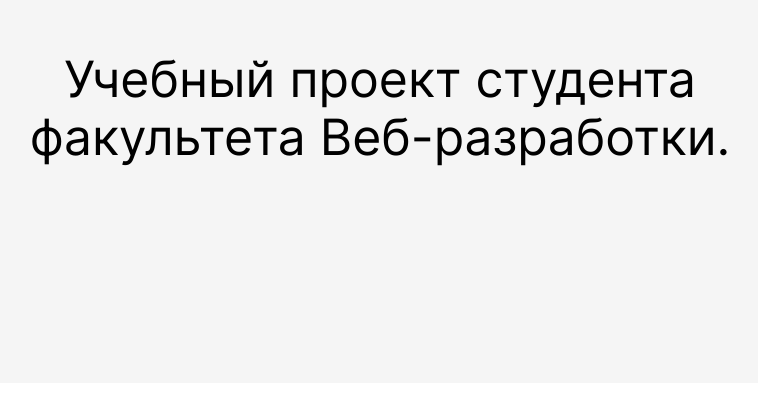
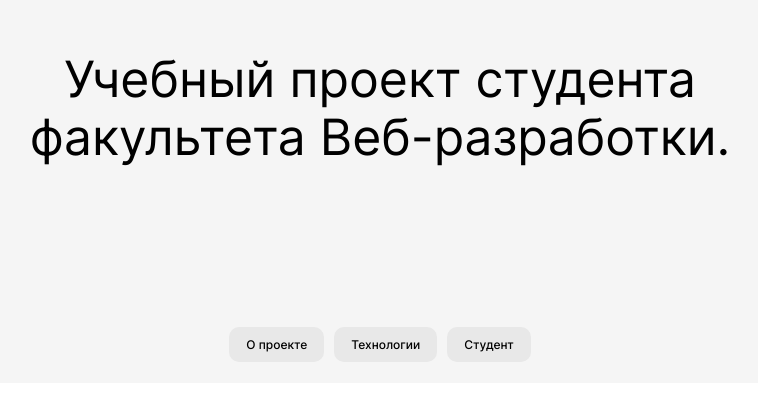
Before and after one commit to Karmyshkov/movies-explorer-frontend, a React (Create React App) app: page / in a window 1280 px wide. Shown: the part 110-510 px from the top of the page, without its empty margins (260-1018 px from the left). Built offline with nearby package versions, Linux system fonts and the light colour scheme.

Commit message:
added style for NavTab

```diff
--- a/src/components/Main/Main.js
+++ b/src/components/Main/Main.js
@@ -1,5 +1,9 @@
 import { Promo } from "../Promo";
 
 export const Main = () => {
-  return <Promo />;
+  return (
+    <>
+      <Promo />
+    </>
+  );
 };
--- /dev/null
+++ b/src/components/NavTab/NavTab.css
@@ -0,0 +1,24 @@
+.navtab {
+  margin-bottom: 30px;
+}
+
+.navtab__link {
+  text-decoration: none;
+  font-size: 12px;
+  color: var(--color-primary);
+  font-weight: 500;
+  line-height: 16px;
+  background-color: var(--bg-link);
+  padding: 10px 17px;
+  border-radius: 10px;
+  margin-right: 10px;
+  transition: 0.3s opacity;
+}
+
+.navtab__link:last-of-type {
+  margin: 0;
+}
+
+.navtab__link:hover {
+  opacity: 0.8;
+}
--- a/src/components/NavTab/NavTab.js
+++ b/src/components/NavTab/NavTab.js
@@ -1,3 +1,17 @@
+import "./NavTab.css";
+
 export const NavTab = () => {
-  return <></>;
+  return (
+    <div className="navtab">
+      <a className="navtab__link" href="/">
+        О проекте
+      </a>
+      <a className="navtab__link" href="/">
+        Технологии
+      </a>
+      <a className="navtab__link" href="/">
+        Студент
+      </a>
+    </div>
+  );
 };
--- a/src/components/Promo/Promo.css
+++ b/src/components/Promo/Promo.css
@@ -3,7 +3,8 @@
   background-color: var(--bg-secondary);
   border-radius: 10px;
   display: flex;
-  justify-content: center;
+  flex-direction: column;
+  align-items: center;
 }
 
 .promo__title {
@@ -14,4 +15,6 @@
   line-height: 58px;
   max-width: 730px;
   text-align: center;
+  display: flex;
+  flex-grow: 1;
 }
--- a/src/components/Promo/Promo.js
+++ b/src/components/Promo/Promo.js
@@ -1,9 +1,11 @@
 import "./Promo.css";
+import { NavTab } from "../NavTab";
 
 export const Promo = () => {
   return (
     <div className="promo">
       <h1 className="promo__title">Учебный проект студента факультета Веб-разработки.</h1>
+      <NavTab />
     </div>
   );
 };
--- a/src/variables/variables.css
+++ b/src/variables/variables.css
@@ -3,4 +3,5 @@
   --color-primary: #000;
   --bg-primary: #2be080;
   --bg-secondary: #f5f5f5;
+  --bg-link: #e8e8e8;
 }
```
